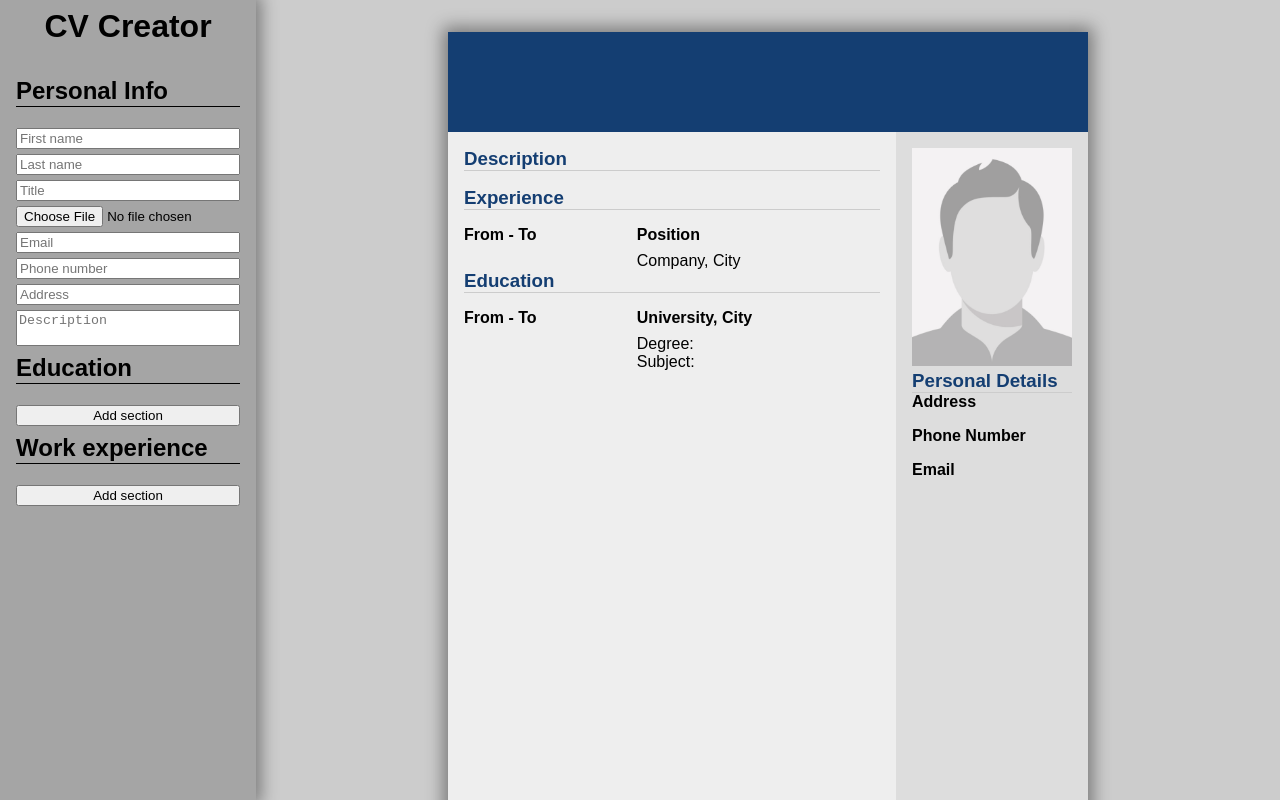
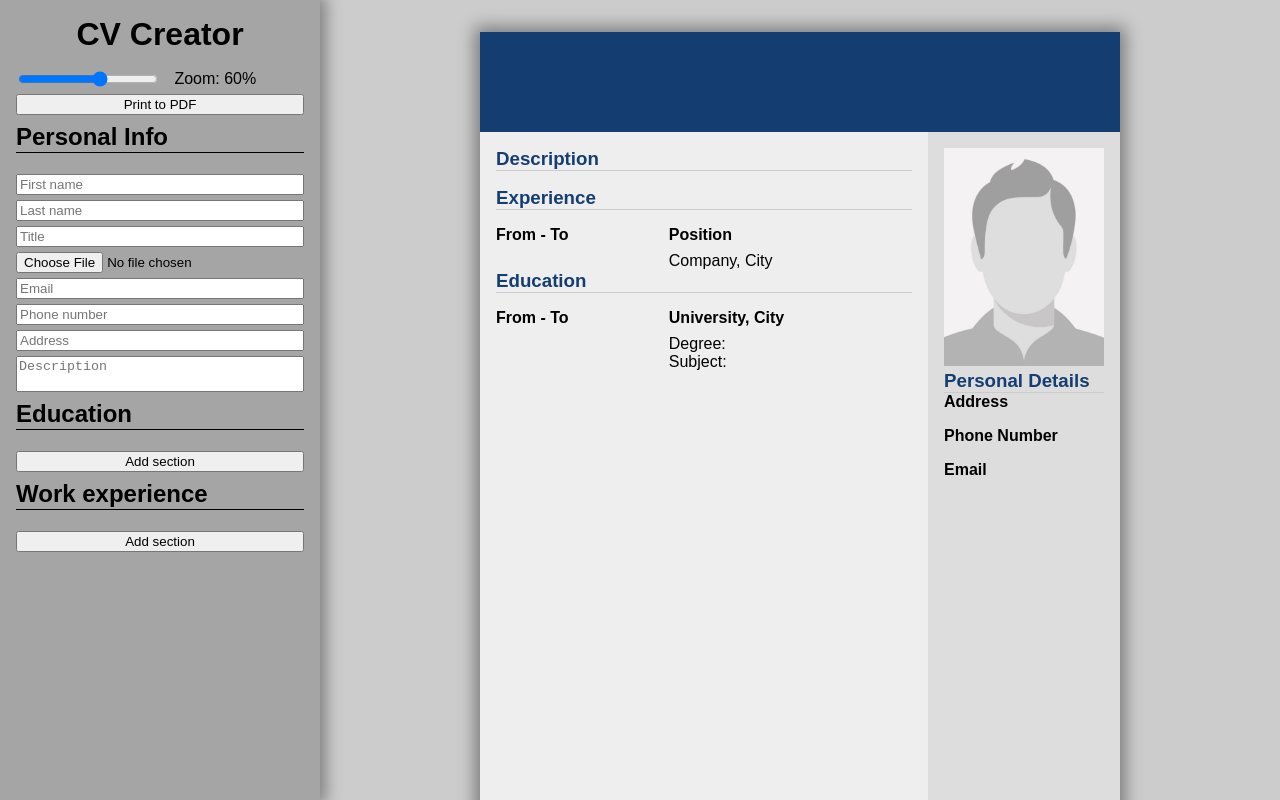
Before and after one commit to clikuki/cv-creator, a React (Create React App) app: page / in a window 1280 px wide. Built offline with nearby package versions, Linux system fonts and the light colour scheme.

Commit message:
added controls for display - added zoom input - added print button (not working correctly yet)

```diff
--- a/public/index.html
+++ b/public/index.html
@@ -6,8 +6,6 @@
 		<title>CV Creator</title>
 		<style>
 			#root {
-				display: grid;
-				grid-template-columns: 16rem auto;
 				height: 100%;
 				max-height: 100%;
 			}
--- a/src/components/App.js
+++ b/src/components/App.js
@@ -1,6 +1,7 @@
 import { useState } from "react";
 import CVDisplay from "./CVDisplay";
 import InfoEditor from "./InfoEditor";
+import DisplayControls from "./DisplayControls";
 import main from '../css/main.module.css';
 
 const Header = () => <h1 className={main.header}>
@@ -12,10 +13,14 @@ const App = () =>
 	const [educationInfo, setEducationInfo] = useState([]);
 	const [workInfo, setWorkInfo] = useState([]);
 	const [personalInfo, setPersonalInfo] = useState({});
+	const [displayScale, setDisplayScale] = useState(16);
 
-	return <>
+	return <div className={main.container}>
 		<div className={main.sidebar}>
 			<Header />
+			<DisplayControls
+				scale={displayScale}
+				setScale={setDisplayScale} />
 			<InfoEditor
 				personalInfo={personalInfo}
 				workInfo={workInfo}
@@ -25,12 +30,13 @@ const App = () =>
 				setWorkInfo={setWorkInfo} />
 		</div>
 		<CVDisplay
+			scale={displayScale}
 			info={{
 				personal: personalInfo,
 				work: workInfo,
 				education: educationInfo,
 			}} />
-	</>
+	</div>
 }
 
 export default App;
--- a/src/components/CVDisplay.js
+++ b/src/components/CVDisplay.js
@@ -1,11 +1,25 @@
+import { createRef } from 'react';
 import main from '../css/main.module.css';
 import Style1 from './style1';
 
 const CVDisplay = props =>
 {
 	const StyleObj = styleList[0];
-	return <div className={main.cvWrapper}>
-		<StyleObj info={props.info} />
+	let ref = createRef();
+
+	// setTimeout(() =>
+	// {
+	// 	const elem = ref.current;
+	// 	if (elem)
+	// 	{
+	// 		console.log(elem, elem.print)
+	// 		elem.print();
+	// 	}
+	// }, 2000)
+
+	return <div className={main.cvWrapper} style={{ fontSize: props.scale }} ref={ref}>
+		<StyleObj
+			info={props.info} />
 	</div>
 }
 
--- /dev/null
+++ b/src/components/DisplayControls.js
@@ -0,0 +1,23 @@
+import main from '../css/main.module.css';
+
+const map = (num, x1, y1, x2, y2) => (num - x1) * (y2 - x2) / (y1 - x1) + x2;
+const DisplayControls = props =>
+{
+	const onChange = e => props.setScale(+e.target.value);
+	const mappedVal = map(props.scale, 4, 24, 0, 100);
+	return <div className={main.displayControls}>
+		<label>
+			<input
+				value={props.scale}
+				onChange={onChange}
+				type='range'
+				step='0.1'
+				min='4'
+				max='24' />
+			Zoom: {+mappedVal.toFixed(1)}%
+		</label>
+		<button onClick={window.print}>Print to PDF</button>
+	</div>
+}
+
+export default DisplayControls;
--- a/src/css/main.module.css
+++ b/src/css/main.module.css
@@ -10,9 +10,15 @@ body {
 	box-sizing: border-box;
 }
 
+.container {
+	display: grid;
+	grid-template-columns: 20rem auto;
+	height: 100%;
+	max-height: 100%;
+}
+
 .sidebar {
 	box-shadow: 0 0 1rem 0.3rem #0006;
-	height: 100%;
 	background-color: #a5a5a5;
 	z-index: 1;
 	overflow: auto;
@@ -22,12 +28,17 @@ body {
 
 .header {
 	margin: 0;
-	padding: 0.5rem 0;
+	padding: 1rem 0;
 	text-align: center;
+}
+
+.displayControls {
+	padding: 0 1rem;
 }
 
 .infoEditor {
 	padding: 1rem;
+	padding-top: 0;
 }
 
 .sectionHeader {
@@ -45,17 +56,21 @@ body {
 	width: 100%;
 }
 
-.section :where(input, textarea, button) {
+.section :where(input, textarea),
+button {
 	width: 100%;
 	margin-top: 5px;
 }
 
-.section :where(input, textarea):first-child {
-	margin-top: 0;
+.section textarea {
+	resize: none;
 }
 
-.section textarea {
-	resize: none;
+.displayControls label {
+	display: grid;
+	grid-template-columns: 50% auto;
+	align-items: center;
+	gap: 5%;
 }
 
 .cvWrapper {
@@ -69,6 +84,25 @@ body {
 
 .cvWrapper > * {
 	aspect-ratio: 1 / 1.4142;
-	width: 40rem;
 	box-shadow: 0 0 1rem 0.3rem #0006;
+	transition: font-size 200ms ease-out;
 }
+
+@media print {
+	.container {
+		display: block;
+	}
+
+	.container > *:not(.cvWrapper) {
+		display: none;
+		padding: 0;
+	}
+
+	.cvWrapper {
+		background-color: initial;
+	}
+
+	.cvWrapper > * {
+		font-size: 1rem;
+	}
+}
--- a/src/css/style1.module.css
+++ b/src/css/style1.module.css
@@ -3,7 +3,8 @@
 	grid-template-columns: 70% auto;
 	grid-template-rows: 11% auto;
 	font-family: Arial, Helvetica, sans-serif;
-	font-size: 1rem;
+	min-width: 40em;
+	width: 40em;
 }
 
 .page :where(h2, h3, h4) {
@@ -19,26 +20,26 @@
 	background-color: #143e72;
 	grid-column: 1 / -1;
 	color: white;
-	padding: 0 1rem;
+	padding: 0 1em;
 }
 
 .header .name {
-	font-size: 3rem;
+	font-size: 3em;
 }
 
 .header .title {
 	margin: 0;
-	font-size: 2rem;
+	font-size: 2em;
 }
 
 .body {
 	background-color: #eeeeee;
-	padding: 1rem;
+	padding: 1em;
 }
 
 .timeline {
 	display: flex;
-	margin-top: 1rem;
+	margin-top: 1em;
 }
 
 .timeline .date {
@@ -50,7 +51,7 @@
 .timeline .details h4 {
 	display: inline-block;
 	font-weight: bold;
-	margin-bottom: 0.5rem;
+	margin-bottom: 0.5em;
 }
 
 .timeline .details p {
@@ -59,7 +60,7 @@
 
 .sidebar {
 	background-color: #dddddd;
-	padding: 1rem;
+	padding: 1em;
 }
 
 .sidebar img {
```
